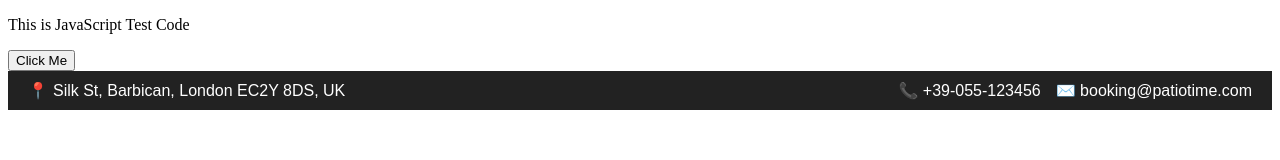
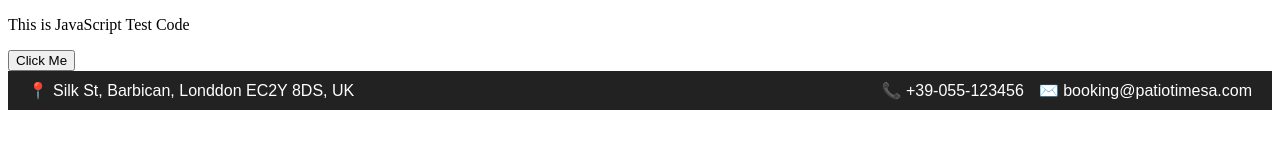
Before and after one commit to diduladishan/javascript-practice, a plain HTML site: page index.html in a window 1280 px wide. Drawn offline with Linux system fonts and the light colour scheme.

Commit message:
update html file

```diff
--- a/index.html
+++ b/index.html
@@ -23,11 +23,11 @@
 ">
         <div style="display: flex; align-items: center;">
             <span style="margin-right: 5px;">📍</span>
-            <span>Silk St, Barbican, London EC2Y 8DS, UK</span>
+            <span>Silk St, Barbican, Londdon EC2Y 8DS, UK</span>
         </div>
         <div style="display: flex; align-items: center;">
             <span style="margin-right: 15px;">📞 +39-055-123456</span>
-            <span>✉️ booking@patiotime.com</span>
+            <span>✉️ booking@patiotimesa.com</span>
         </div>
     </div>
 </body>
```
